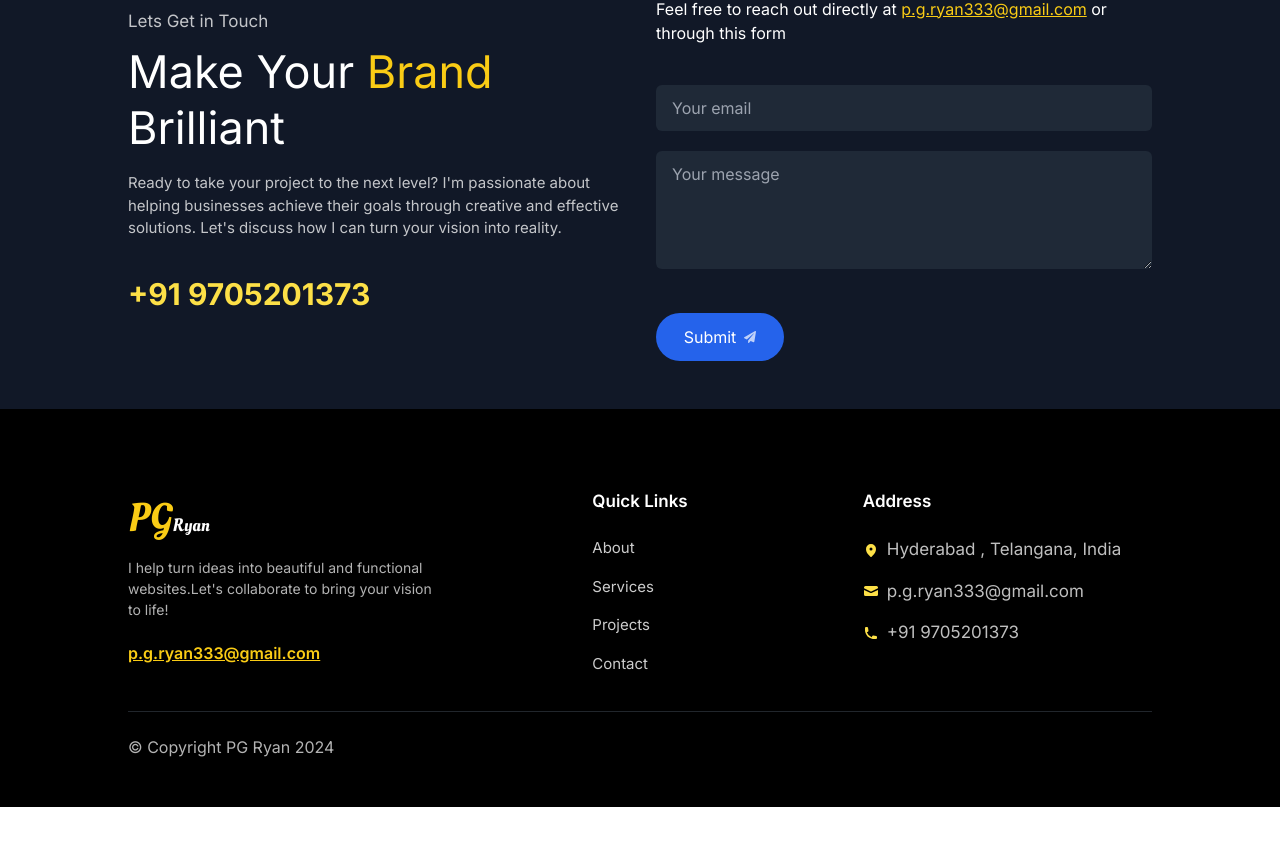
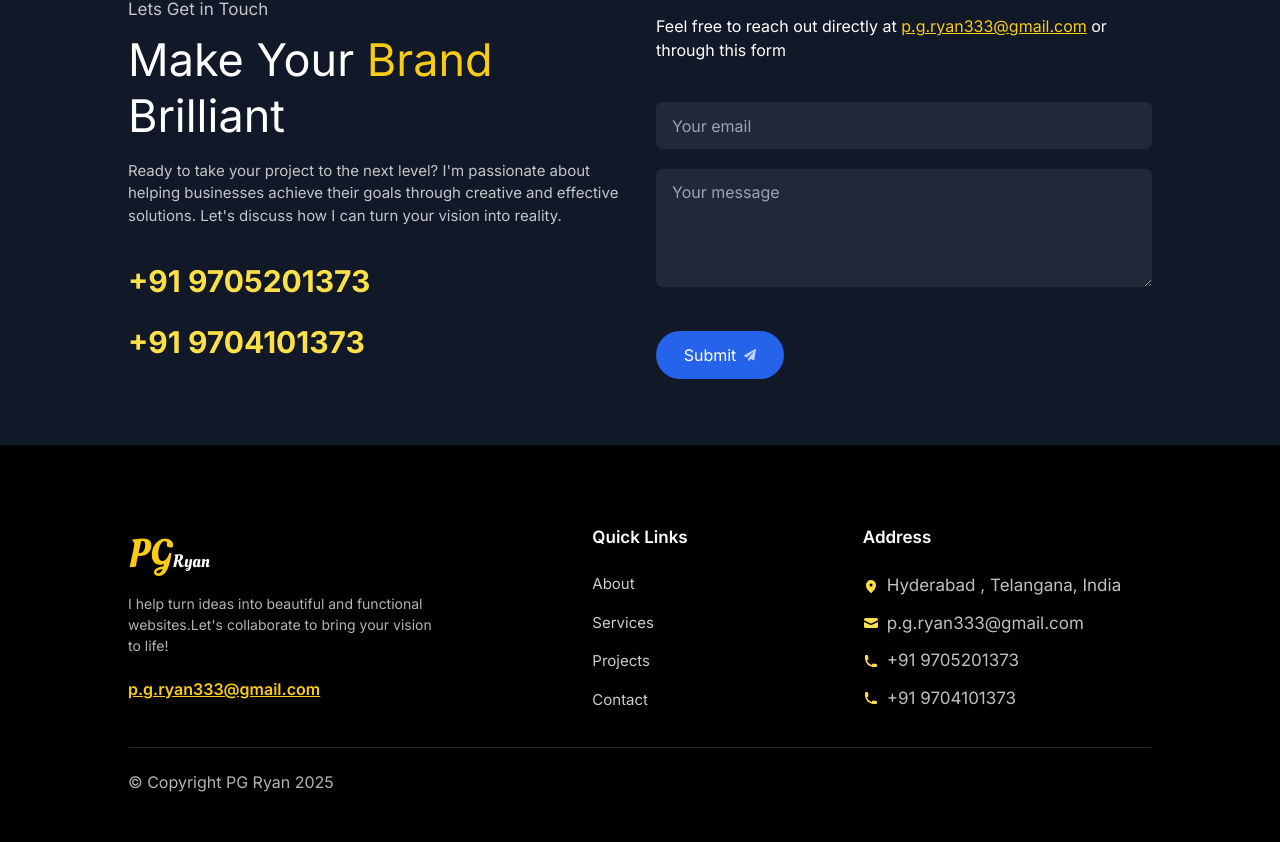
Before and after one commit to PraveenGeorgeRyan/P_G_Ryan_portfolio, a Next.js app: page / in a window 1280 px wide. Shown: the part 6847-7689 px from the top of the page. Before the commit the page ends 7654 px from the top, so only its background shows below. Built offline with nearby package versions, Linux system fonts and the light colour scheme.

Commit message:
Updated the Contact details and footer

```diff
--- a/components/Contact.tsx
+++ b/components/Contact.tsx
@@ -55,8 +55,11 @@ const Contact = () => {
               effective solutions. Let's discuss how I can turn your vision into
               reality.
             </p>
-            <h1 className="my-8 text-[30px] font-bold text-yellow-300 ">
+            <h1 className="mt-8 mb-4 text-[30px] font-bold text-yellow-300 ">
               +91 9705201373
+            </h1>
+            <h1 className="mb-8 text-[30px] font-bold text-yellow-300 ">
+              +91 9704101373
             </h1>
           </div>
           <div>
--- a/components/Footer.tsx
+++ b/components/Footer.tsx
@@ -67,22 +67,28 @@ const Footer = () => {
               Hyderabad , Telangana, India
             </p>
           </div>
-          <div className="mt-4 flex items-center space-x-2">
+          <div className="mt-3 flex items-center space-x-2">
             <EnvelopeIcon className="size-4 text-yellow-300" />
             <p className="text-[17px] font-normal text-white opacity-75">
               <a href="mailto:p.g.ryan333gmail.com">p.g.ryan333@gmail.com</a>{" "}
             </p>
           </div>
-          <div className="mt-4 flex items-center space-x-2">
+          <div className="mt-3 flex items-center space-x-2">
             <PhoneIcon className="size-4 text-yellow-300" />
             <p className="text-[17px] font-normal text-white opacity-75">
               +91 9705201373
             </p>
           </div>
+          <div className="mt-3 flex items-center space-x-2">
+            <PhoneIcon className="size-4 text-yellow-300" />
+            <p className="text-[17px] font-normal text-white opacity-75">
+              +91 9704101373
+            </p>
+          </div>
         </div>
       </div>
       <div className="mx-auto mt-[1.4rem] w-4/5 text-white opacity-70">
-        &#169; Copyright PG Ryan 2024
+        &#169; Copyright PG Ryan 2025
       </div>
     </div>
   );
```
